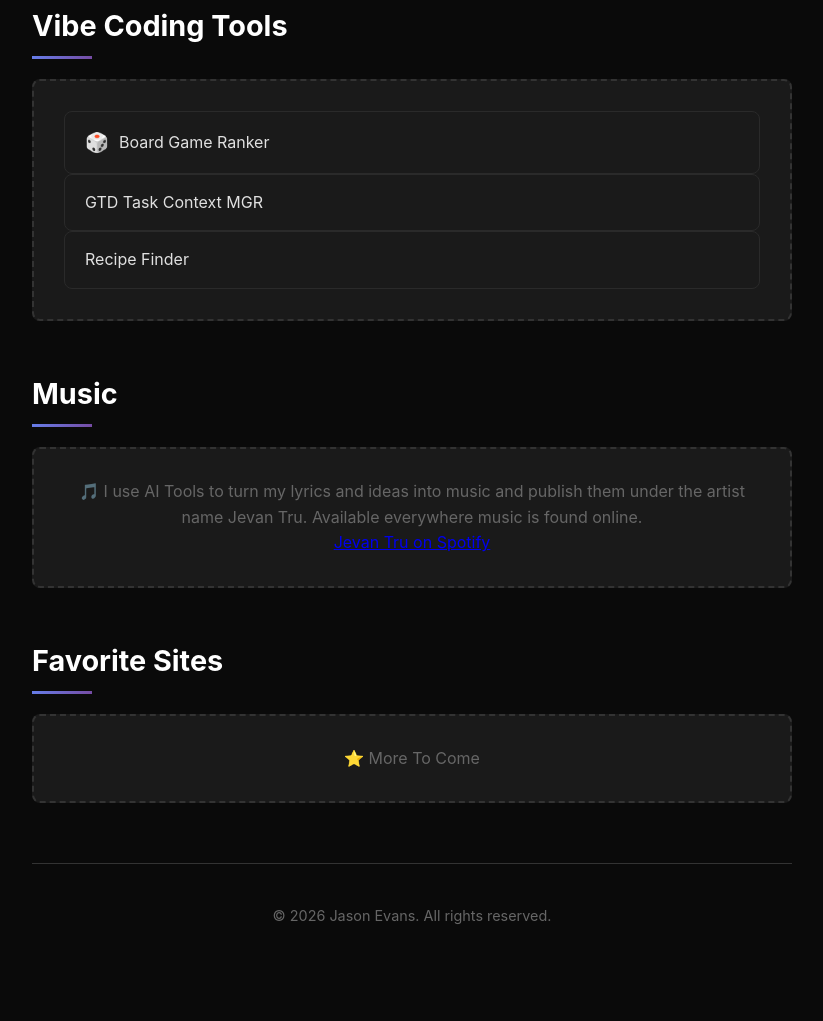
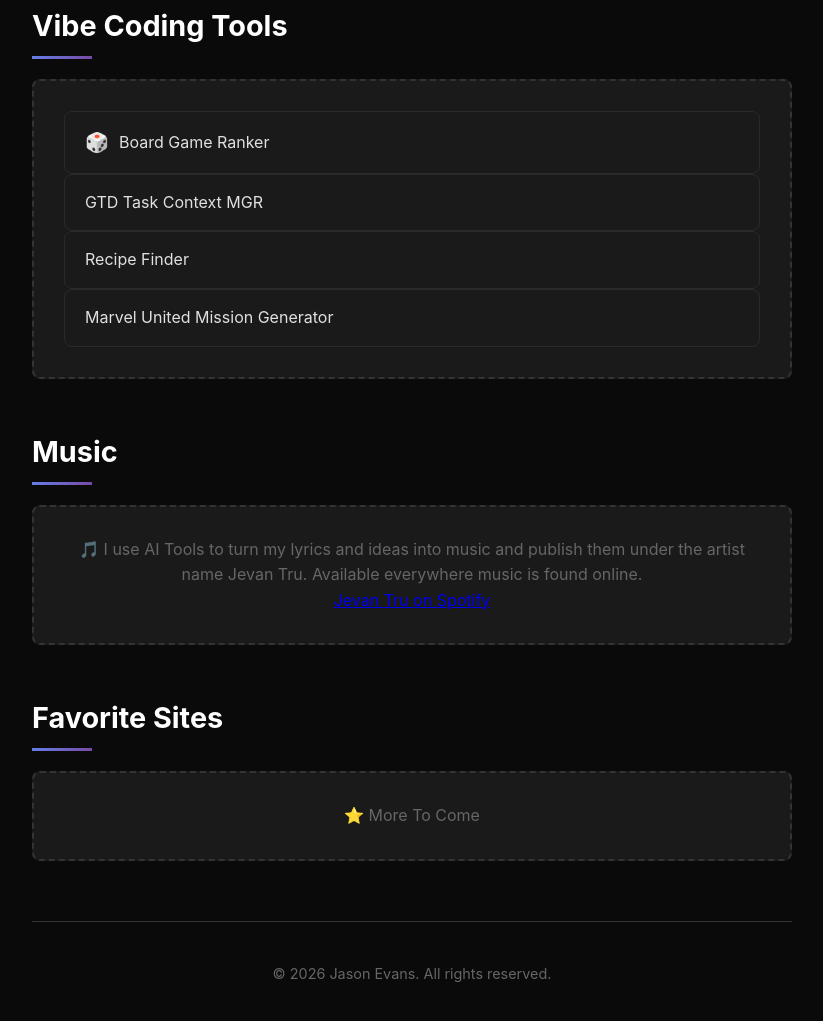
Before and after one commit to jevansfp/jevansfp.github.io, a plain HTML site: page index.html in a window 1280 px wide. Shown: the part 1012-2033 px from the top of the page, without its empty margins (228-1051 px from the left). Before the commit the page ends 1999 px from the top, so only its background shows below. Drawn offline with Linux system fonts and the light colour scheme.

Commit message:
Update index.html

```diff
--- a/index.html
+++ b/index.html
@@ -224,6 +224,11 @@
 
             <span>Recipe Finder</span>
         </a>
+</a>
+<a href="murandomizer.html" class="social-link">
+
+            <span>Marvel United Mission Generator</span>
+        </a>
 
             </div>
         </section>
```
